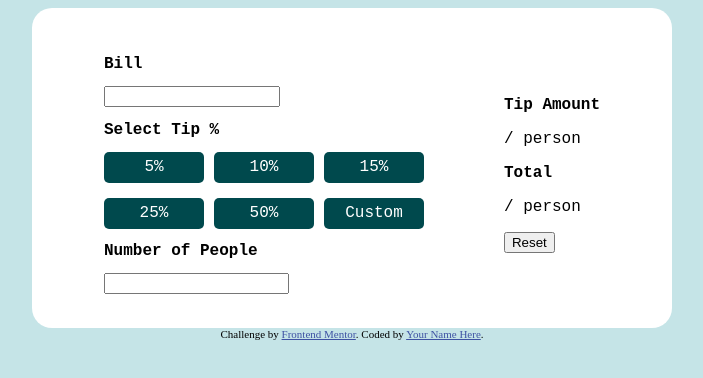
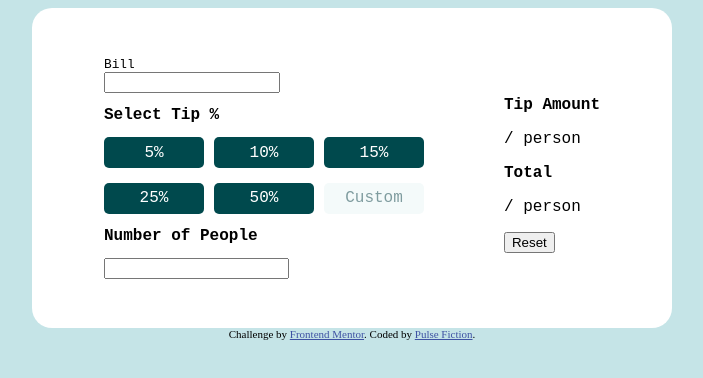
Before and after one commit to PulseFiction/tip-calculator-app, a plain HTML site: page index.html in a window 1280 px wide. Shown: the whole page, without its empty margins (288-991 px from the left). Drawn offline with Linux system fonts and the light colour scheme; a script that the page names is missing.

Commit message:
Update index.html
Updated bill h2 to label

```diff
--- a/index.html
+++ b/index.html
@@ -16,7 +16,7 @@
   <div id="main">
 
     <div class="left_area">
-      <h2>Bill</h2>
+      <label for="bill" class="bill_label">Bill</label>
       <input type="number" id="bill" name="bill">
 
       <h2>Select Tip %</h2>
@@ -26,7 +26,7 @@
       <button class="percentage_button">15%</button>
       <button class="percentage_button">25%</button>
       <button class="percentage_button">50%</button>
-      <button class="percentage_button">Custom</button>
+      <button id="custom_button" class="percentage_button">Custom</button>
       </div>
       <h2>Number of People</h2>
       <input type="number" id="people" name="people">
@@ -44,7 +44,7 @@
   </div>
   <div class="attribution">
     Challenge by <a href="https://www.frontendmentor.io?ref=challenge" target="_blank">Frontend Mentor</a>.
-    Coded by <a href="#">Your Name Here</a>.
+    Coded by <a href="#">Pulse Fiction</a>.
   </div>
 
   <script src="./main.js"></script>
```
